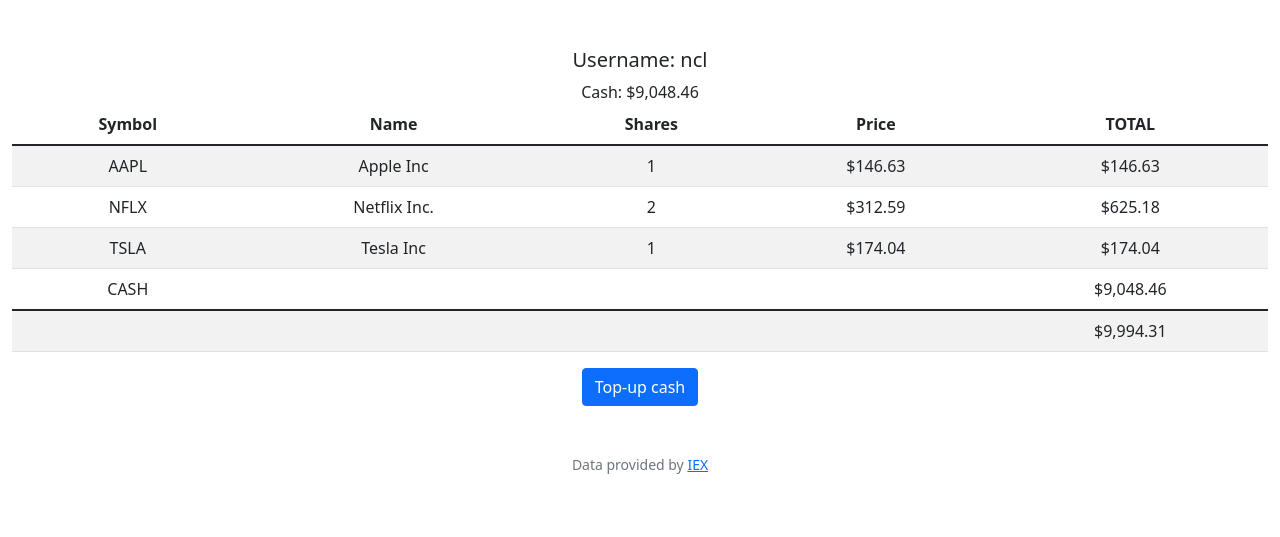
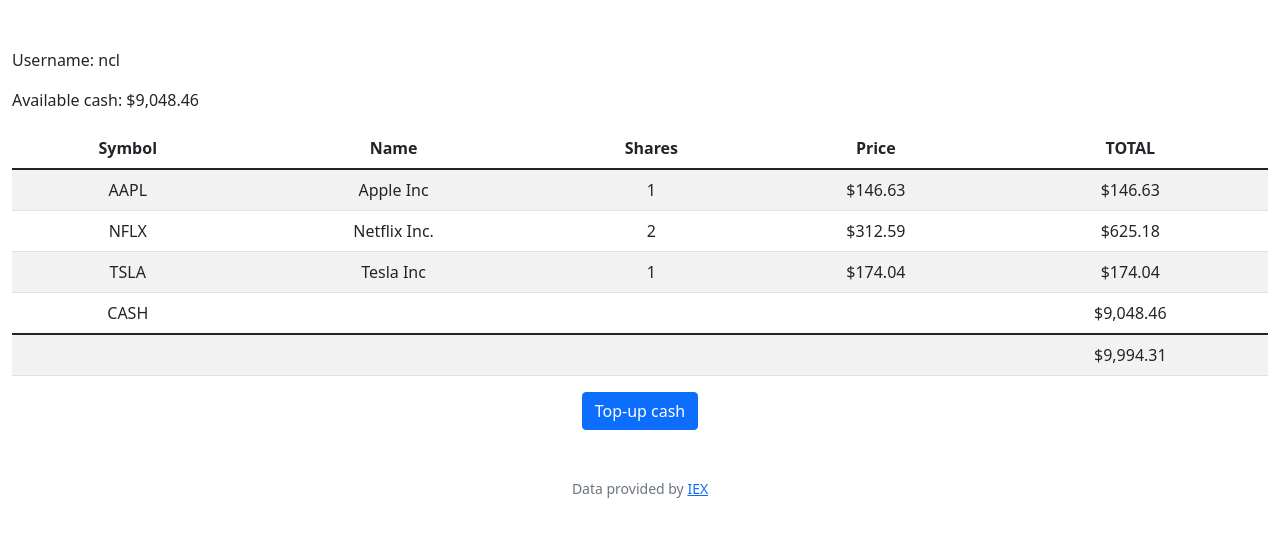
Before and after one commit to nchinling/CS50, a Flask app: page /profile in a window 1280 px wide. Shown: the part 76-613 px from the top of the page. Run offline with Flask 2, Linux system fonts and the light colour scheme; a user stored in the database is signed in; data comes from the database, SQL or seed files in the repository; some libraries are stand-ins or nearby versions.

Commit message:
Thu, Dec 8, 2022, 8:41 AM +00:00

```diff
--- a/finance/templates/profile.html
+++ b/finance/templates/profile.html
@@ -6,7 +6,7 @@
 
 {% block main %}
 
-<h5>
+<p style="text-align:left">
 {% for data in userdata %}
         <tr>
             Username: {{ data["username"]}}
@@ -14,15 +14,16 @@
         </tr>
 
         {% endfor %}
-</h5>
+</p>
 
+<p style="text-align:left">
 {% for data in userdata %}
         <tr>
-            Cash: {{ usd(data["cash"])}}
+            Available cash: {{ usd(data["cash"])}}
         </tr>
 
         {% endfor %}
-</h5>
+</p>
 
 
 <table class="table table-striped">
```
